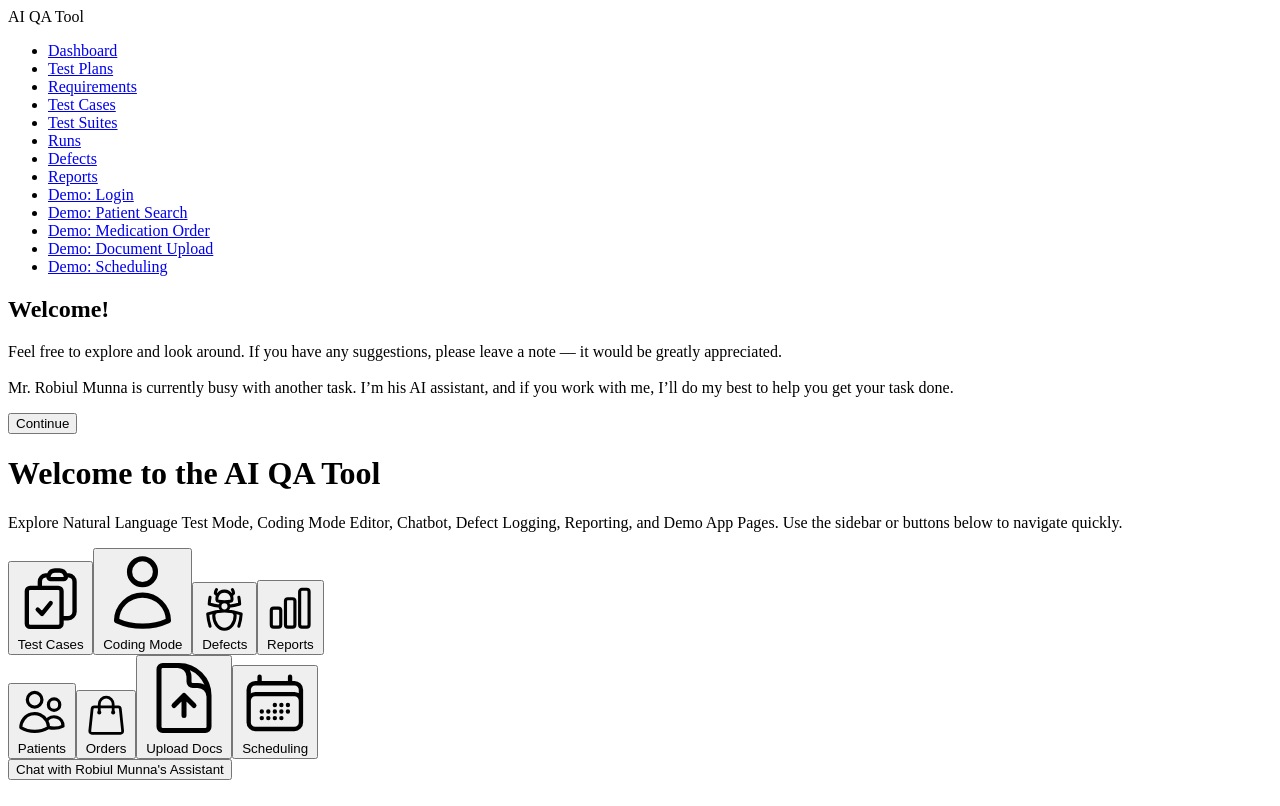
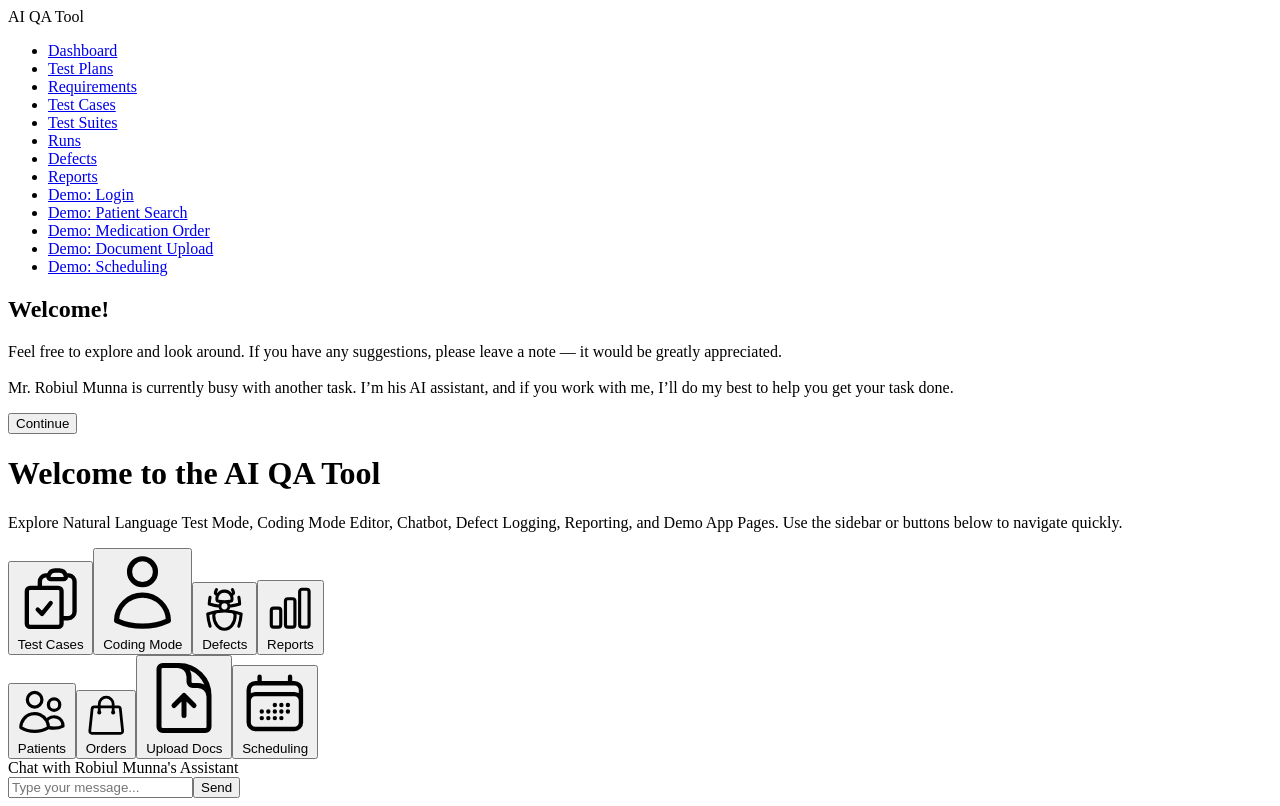
Before and after one commit to Robiul-Munna/R_M, a Next.js app: page / in a window 1280 px wide. Built offline with nearby package versions, Linux system fonts and the light colour scheme.

Commit message:
feat: make ChatbotWidget a separate, always-visible chatbox for Robiul Munna's Assistant

```diff
--- a/components/ChatbotWidget.tsx
+++ b/components/ChatbotWidget.tsx
@@ -45,15 +45,7 @@ export default function ChatbotWidget() {
   );
 
   return (
-    <>
-      <button
-        className="fixed bottom-6 right-6 z-50 bg-blue-600 text-white px-4 py-2 rounded shadow-lg"
-        onClick={() => setOpen(o => !o)}
-      >
-        {open ? "Close Chat" : "Chat with Robiul Munna's Assistant"}
-      </button>
-      {open && (
-        <div className="fixed bottom-20 right-6 z-50 w-80 bg-white dark:bg-gray-900 rounded-lg shadow-lg flex flex-col animate-fade-in">
+    <div className="fixed bottom-6 right-6 z-50 w-80 bg-white dark:bg-gray-900 rounded-lg shadow-lg flex flex-col animate-fade-in">
       <div className="p-4 border-b font-bold text-blue-700">Chat with Robiul Munna's Assistant</div>
       <div className="flex-1 p-4 overflow-y-auto max-h-96">
         {messages.map((msg, i) => (
@@ -85,7 +77,5 @@ export default function ChatbotWidget() {
         </button>
       </div>
     </div>
-      )}
-    </>
   );
 }
```
Lines whose indentation alone changed are shown as unchanged.
